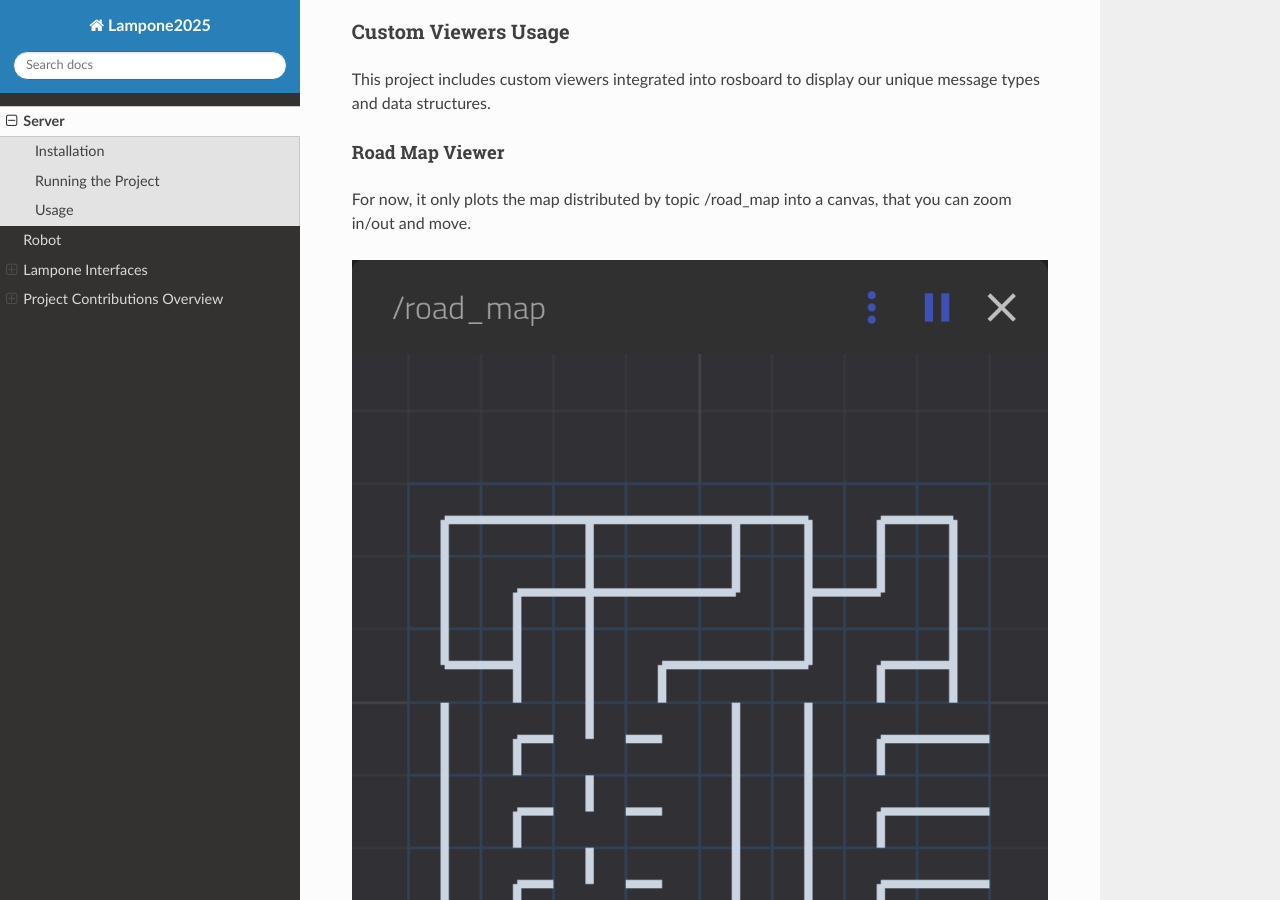
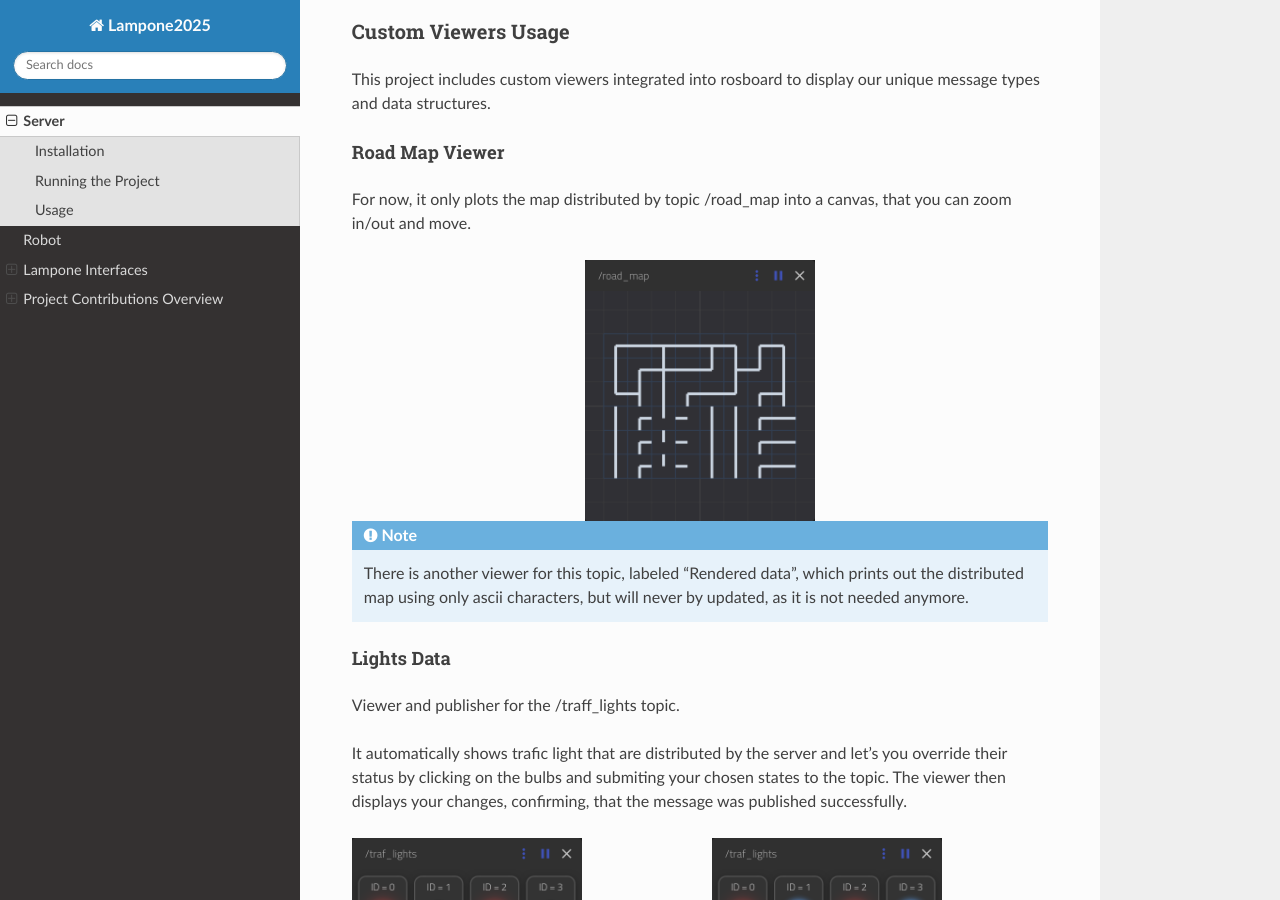
Before and after one commit to LosVocelos/LamponeDocs, a Sphinx documentation site: the page built from docs/source/server.rst, in a window 1280 px wide and 900 px high, scrolled down 3368 px. Built offline with Sphinx 7.4.7 and the Read the Docs theme 3.1.0, drawn with Linux system fonts in a browser that asks for light colours.

Commit message:
Fixing images

```diff
--- a/docs/source/server.rst
+++ b/docs/source/server.rst
@@ -94,6 +94,8 @@ Road Map Viewer
 For now, it only plots the map distributed by topic /road_map into a canvas, that you can zoom in/out and move.
 
 .. image:: img/ROSboard_road_map.png
+   :width: 33%
+   :align: center
 
 .. note::
    There is another viewer for this topic, labeled "Rendered data", which prints out the distributed map using only ascii characters,
@@ -109,10 +111,13 @@ and let's you override their status by clicking on the bulbs and submiting your
 The viewer then displays your changes, confirming, that the message was published successfully.
 
 .. image:: img/ROSboard_traf_lights_1.png
-   :width: 30%
+   :width: 33%
+   :align: left
 
 .. image:: img/ROSboard_traf_lights_2.png
-   :width: 30%
+   :width: 33%
+   :align: center
 
 .. image:: img/ROSboard_traf_lights_3.png
-   :width: 30%
+   :width: 33%
+   :align: right
```
